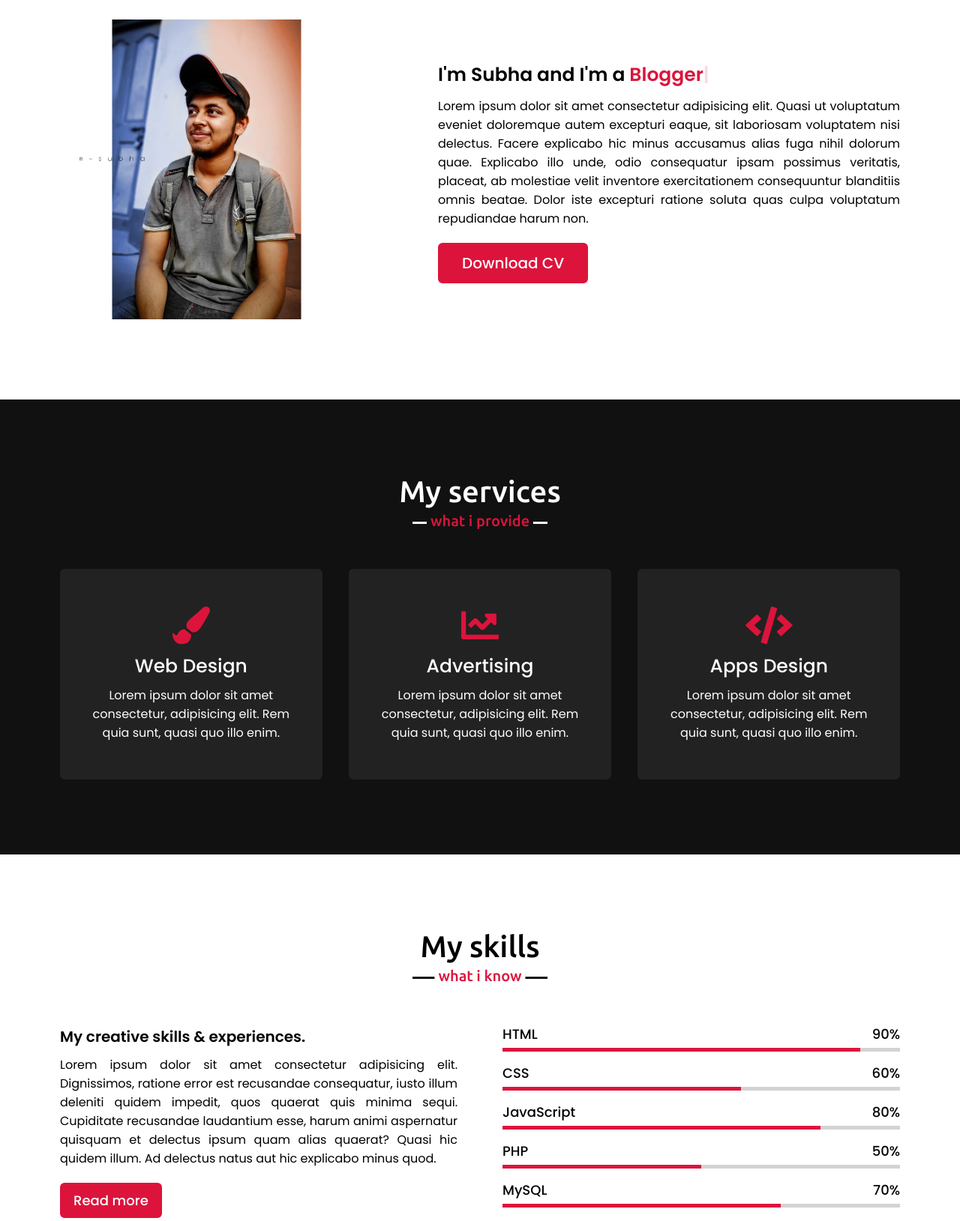
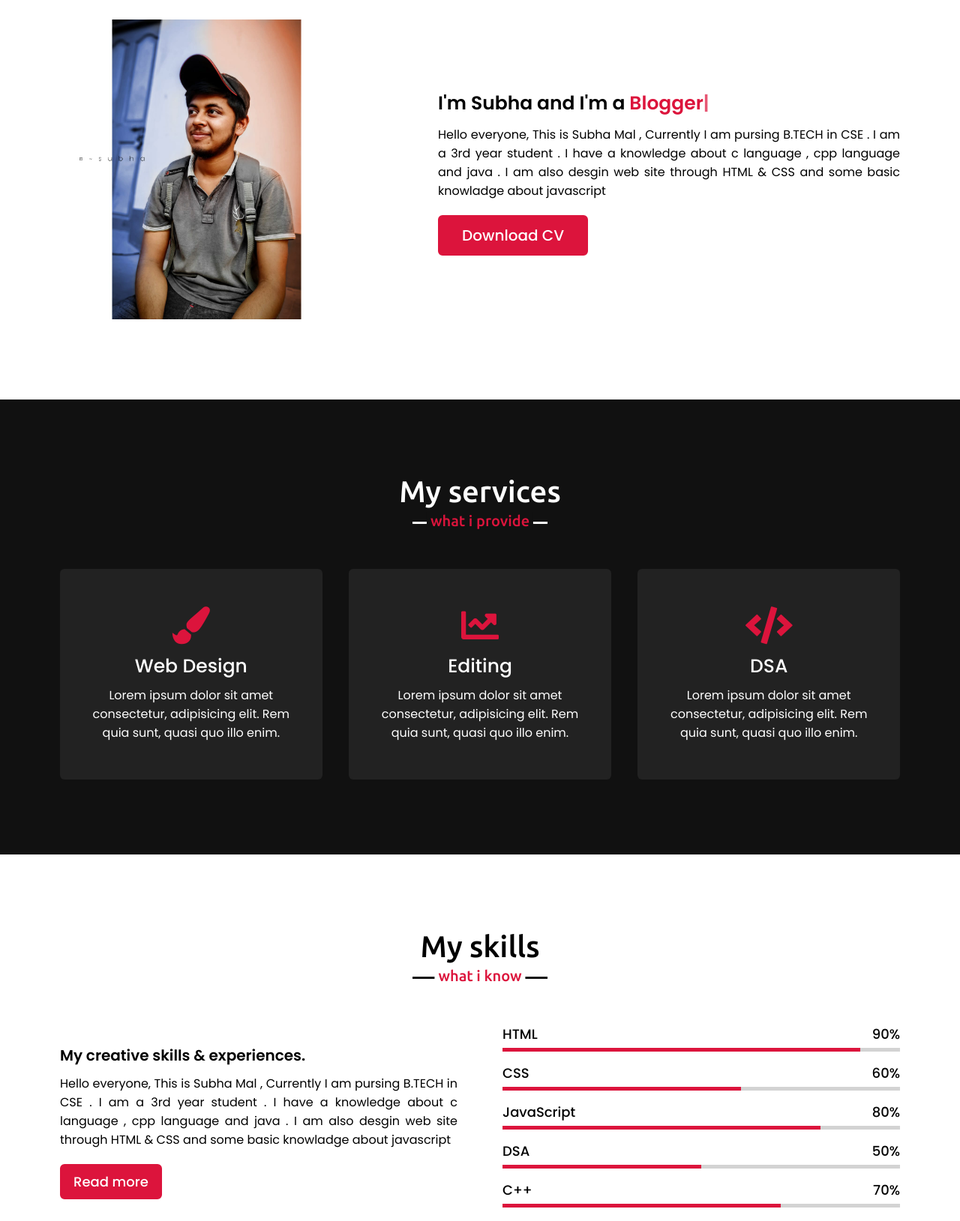
Before and after one commit to subhamal/Portpollio_subha_mal, a plain HTML site: page index.html in a window 1280 px wide. Shown: the part 1000-2629 px from the top of the page at 75% size. Drawn offline with nearby package versions, Linux system fonts and the light colour scheme.

Commit message:
update with cv

```diff
--- a/index.html
+++ b/index.html
@@ -20,7 +20,7 @@
     </div>
     <nav class="navbar">
         <div class="max-width">
-            <div class="logo"><a href="#">Sub<span>ha.</span></a></div>
+            <div class="logo"><a href="https://www.linkedin.com/in/subha-mal-2203651b8/">Sub<span>ha.</span></a></div>
             <ul class="menu">
                 <li><a href="#home" class="menu-btn">Home</a></li>
                 <li><a href="#about" class="menu-btn">About</a></li>
@@ -42,7 +42,7 @@
                 <div class="text-1">Hello, my name is</div>
                 <div class="text-2">Subha Mal</div>
                 <div class="text-3">And I'm a <span class="typing"></span></div>
-                <a href="#">Hire me</a>
+                <a href="#contact">Hire me</a>
             </div>
         </div>
     </section>
@@ -57,8 +57,10 @@
                 </div>
                 <div class="column right">
                     <div class="text">I'm Subha and I'm a <span class="typing-2"></span></div>
-                    <p>Lorem ipsum dolor sit amet consectetur adipisicing elit. Quasi ut voluptatum eveniet doloremque autem excepturi eaque, sit laboriosam voluptatem nisi delectus. Facere explicabo hic minus accusamus alias fuga nihil dolorum quae. Explicabo illo unde, odio consequatur ipsam possimus veritatis, placeat, ab molestiae velit inventore exercitationem consequuntur blanditiis omnis beatae. Dolor iste excepturi ratione soluta quas culpa voluptatum repudiandae harum non.</p>
-                    <a href="#">Download CV</a>
+                    <p>Hello everyone,
+                        This is Subha Mal , Currently I am pursing B.TECH in CSE . I am a 3rd year student .
+                        I have a knowledge about c language , cpp language and java . I am also desgin web site through HTML & CSS and some basic knowladge about javascript</p>
+                    <a href="images/my cv.pdf">Download CV</a>
                 </div>
             </div>
         </div>
@@ -79,14 +81,14 @@
                 <div class="card">
                     <div class="box">
                         <i class="fas fa-chart-line"></i>
-                        <div class="text">Advertising</div>
+                        <div class="text">Editing</div>
                         <p>Lorem ipsum dolor sit amet consectetur, adipisicing elit. Rem quia sunt, quasi quo illo enim.</p>
                     </div>
                 </div>
                 <div class="card">
                     <div class="box">
                         <i class="fas fa-code"></i>
-                        <div class="text">Apps Design</div>
+                        <div class="text">DSA</div>
                         <p>Lorem ipsum dolor sit amet consectetur, adipisicing elit. Rem quia sunt, quasi quo illo enim.</p>
                     </div>
                 </div>
@@ -102,7 +104,9 @@
             <div class="skills-content">
                 <div class="column left">
                     <div class="text">My creative skills & experiences.</div>
-                    <p>Lorem ipsum dolor sit amet consectetur adipisicing elit. Dignissimos, ratione error est recusandae consequatur, iusto illum deleniti quidem impedit, quos quaerat quis minima sequi. Cupiditate recusandae laudantium esse, harum animi aspernatur quisquam et delectus ipsum quam alias quaerat? Quasi hic quidem illum. Ad delectus natus aut hic explicabo minus quod.</p>
+                    <p>Hello everyone,
+                        This is Subha Mal , Currently I am pursing B.TECH in CSE . I am a 3rd year student .
+                        I have a knowledge about c language , cpp language and java . I am also desgin web site through HTML & CSS and some basic knowladge about javascript</p>
                     <a href="#">Read more</a>
                 </div>
                 <div class="column right">
@@ -129,14 +133,14 @@
                     </div>
                     <div class="bars">
                         <div class="info">
-                            <span>PHP</span>
+                            <span>DSA</span>
                             <span>50%</span>
                         </div>
                         <div class="line php"></div>
                     </div>
                     <div class="bars">
                         <div class="info">
-                            <span>MySQL</span>
+                            <span>C++</span>
                             <span>70%</span>
                         </div>
                         <div class="line mysql"></div>
@@ -147,7 +151,7 @@
     </section>
 
     <!-- teams section start -->
-    <section class="teams" id="teams">
+    <!-- <section class="teams" id="teams">
         <div class="max-width">
             <h2 class="title">My teams</h2>
             <div class="carousel owl-carousel">
@@ -200,7 +204,7 @@
                         <p>Lorem ipsum dolor sit amet consectetur adipisicing elit.</p>
                     </div>
         </div>
-    </section>
+    </section> -->
 
     <!-- contact section start -->
     <section class="contact" id="contact">
@@ -209,7 +213,7 @@
             <div class="contact-content">
                 <div class="column left">
                     <div class="text">Get in Touch</div>
-                    <p>Lorem, ipsum dolor sit amet consectetur adipisicing elit. Dignissimos harum corporis fuga corrupti. Doloribus quis soluta nesciunt veritatis vitae nobis?</p>
+                    <p>For any quries get tuch with me . You can contact me with my Gmail , through LinkedIn , through git hub also . I am happy to work with you :)</p>
                     <div class="icons">
                         <div class="row">
                             <i class="fas fa-user"></i>
@@ -262,7 +266,7 @@
 
     <!-- footer section start -->
     <footer>
-        <span>Created By <a href="https://www.codingnepalweb.com">CodingNepal</a> | <span class="far fa-copyright"></span> 2020 All rights reserved.</span>
+        <span>Created By <a href="https://www.linkedin.com/in/subha-mal-2203651b8/">Subha Mal</a> | <span class="far fa-copyright"></span> 2022 to 2023</span>
     </footer>
 
     <script src="script.js"></script>
```
